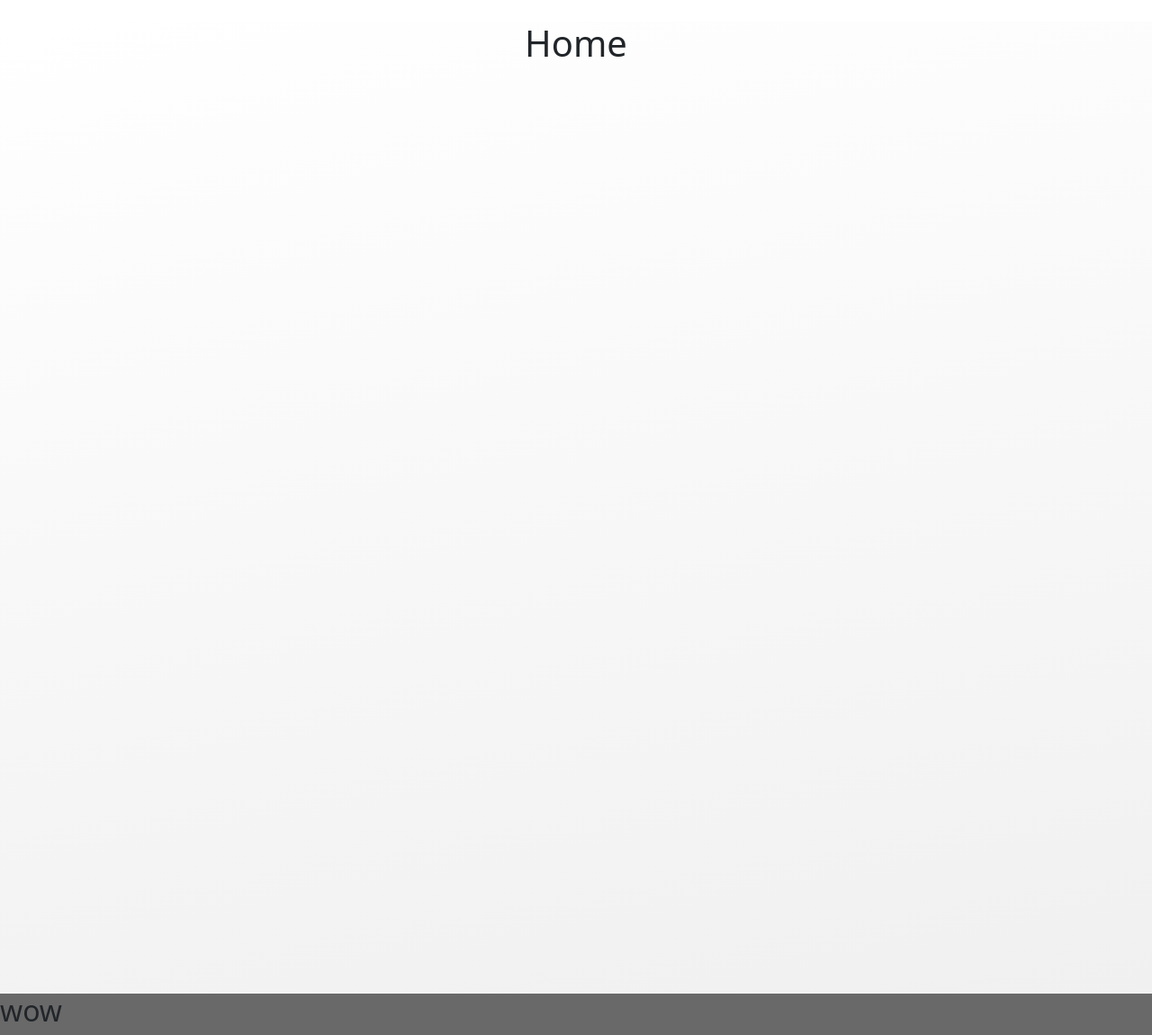
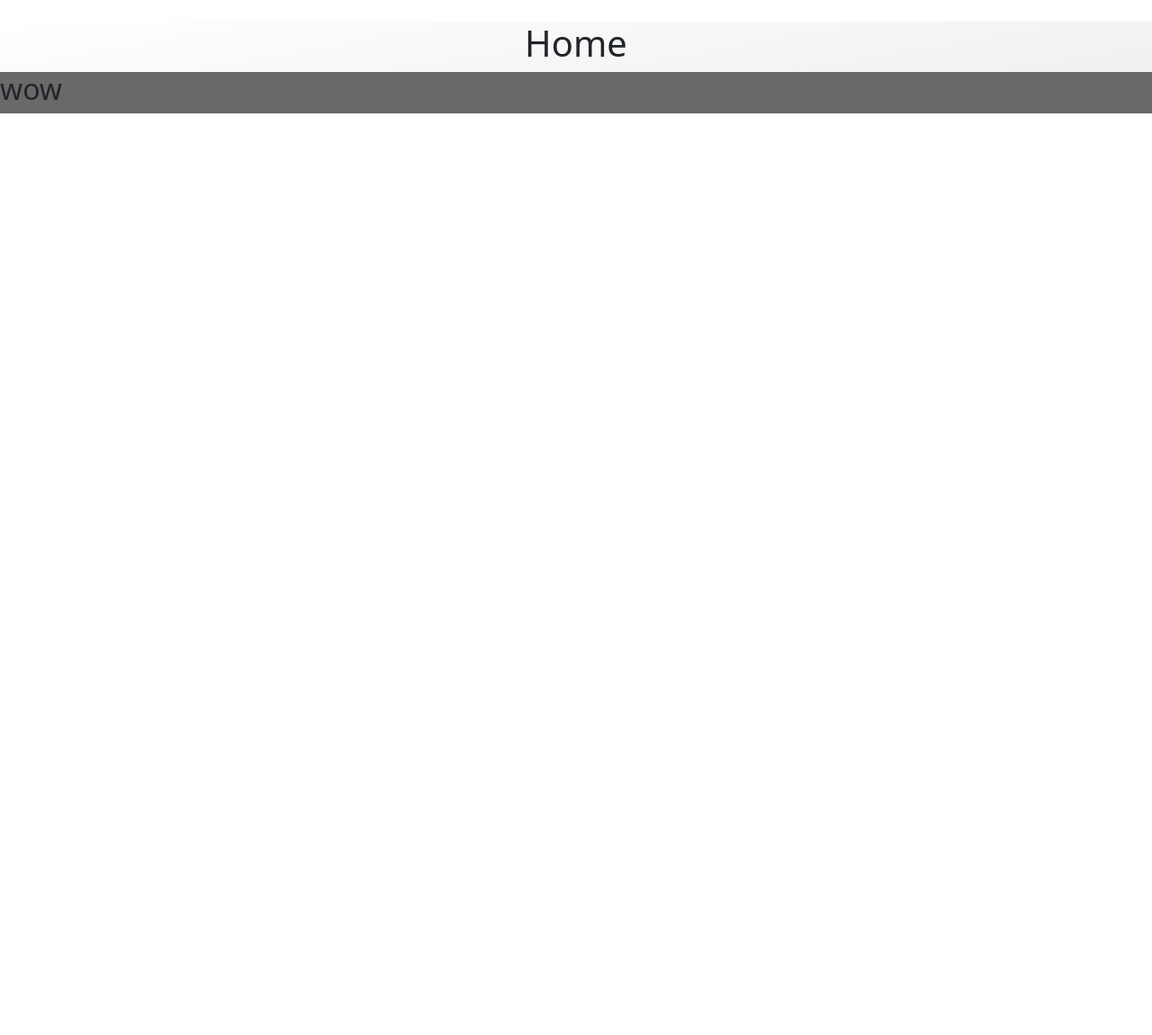
Before and after one commit to DUT-Info-Montreuil/Site-association, a PHP site: page / in a window 1280 px wide. Shown: the part 73-1223 px from the top of the page at 90% size. After the commit the page ends 199 px from the top, so only its background shows below. Run offline with PHP 8.4, Linux system fonts and the light colour scheme.

Commit message:
fixed page size being a fixed number

```diff
--- a/style.css
+++ b/style.css
@@ -3,6 +3,7 @@ body{
     display: flex;
     flex-direction: column;
     align-items: center;
+    min-height: 100vh; /* vh = viewport height so 100vh = 100% of screen */
 }
 
 header{
@@ -19,7 +20,6 @@ main{
     align-items: center;
 
     background: linear-gradient(170deg, #ffffff, #f0f0f0);
-    height: 1080px; /* temp line */
 }
 
 footer{
```
